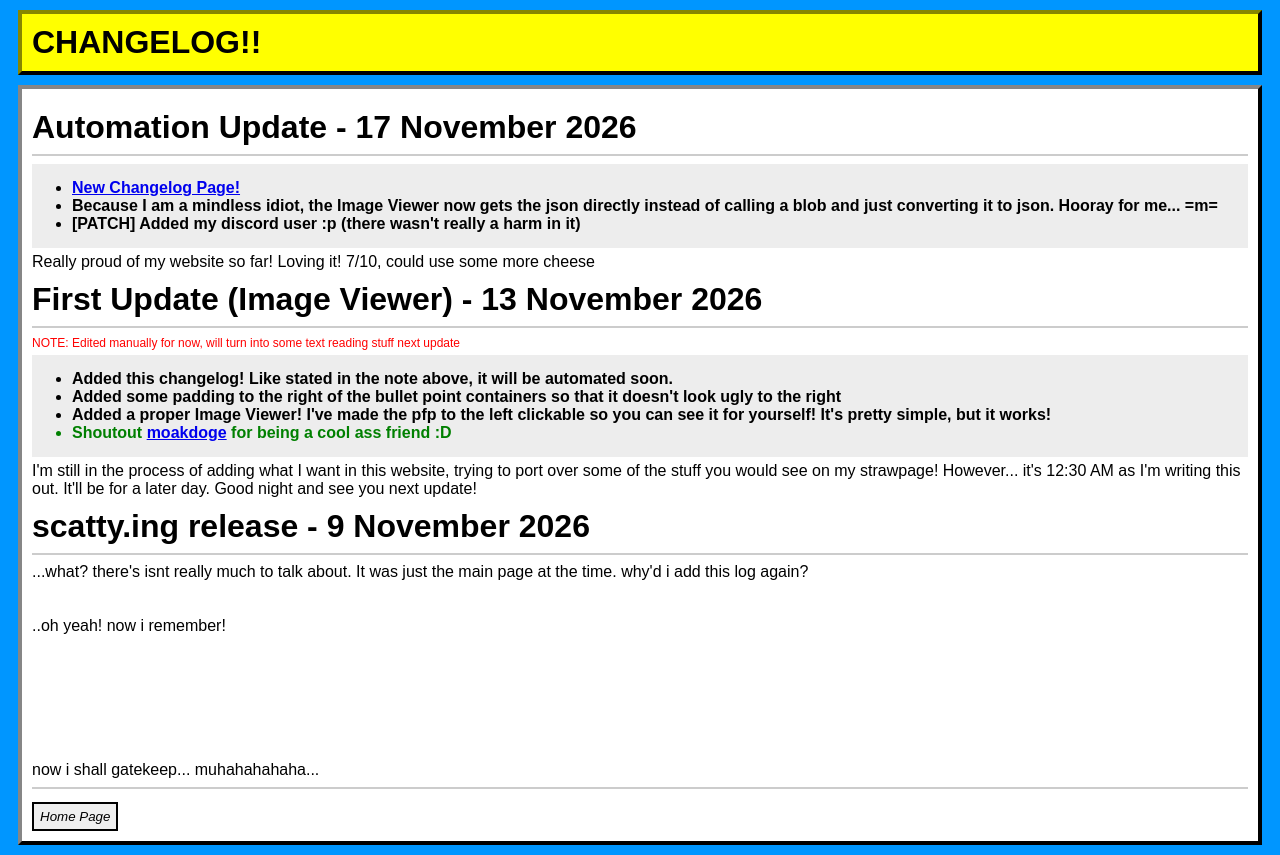
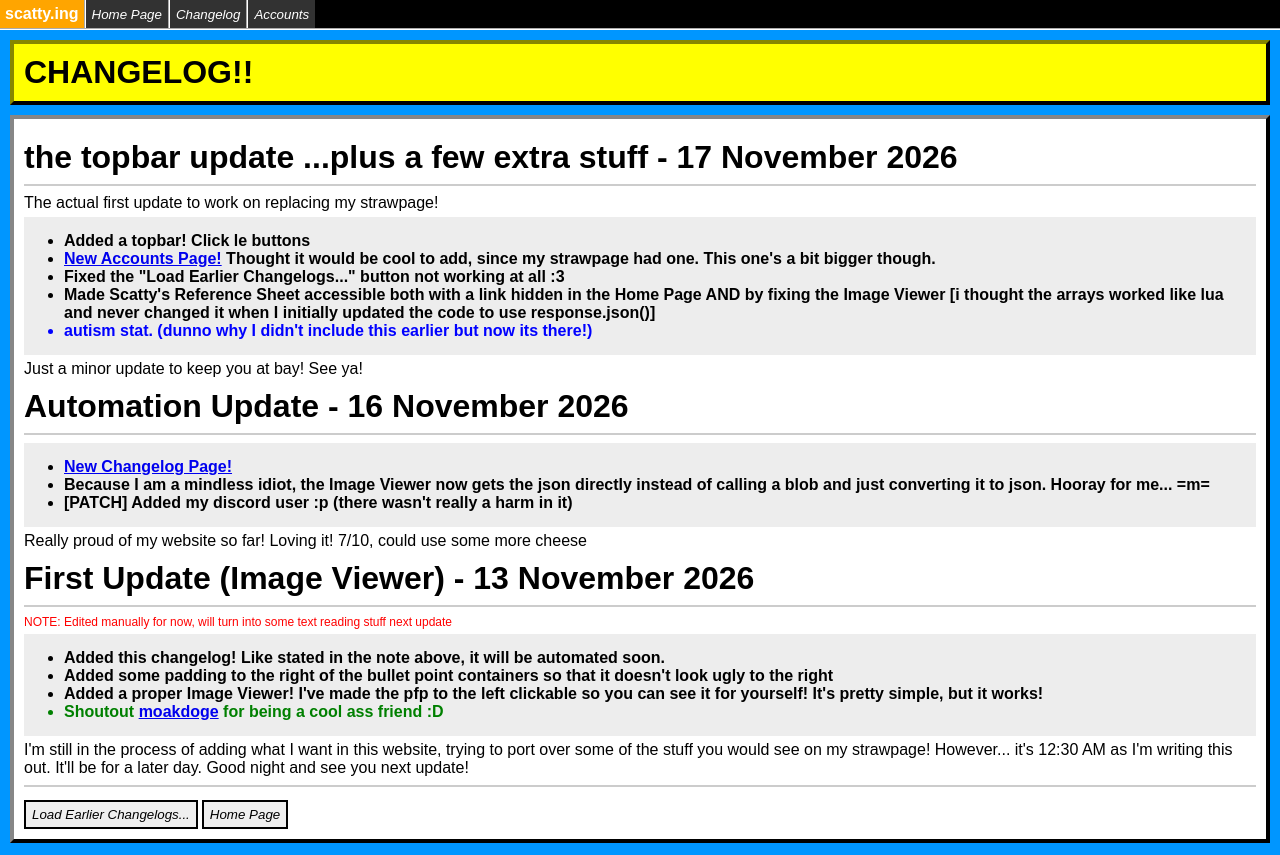
Before and after one commit to someScatty/scatty-website, a plain HTML site: page changelog.html in a window 1280 px wide. Drawn offline with Linux system fonts and the light colour scheme.

Commit message:
topbar update omgomgomgomgomgomgomgomgogmgomgomgomgogmogm

```diff
--- /dev/null
+++ b/accounts.html
@@ -0,0 +1,63 @@
+<!DOCTYPE html>
+
+<head>
+    <title>MY accounts. May them rest in peace</title>
+    <link href="css/base.css" rel="stylesheet" type="text/css">
+    <link href="css/extra.css" rel="stylesheet" type="text/css">
+</head>
+
+<!-- the newly implemented taskbar -->
+<div class="taskbar"></div>
+<script src="code/taskbar.js"></script>
+
+<body style="background-color: rgb(63, 46, 75);">
+    <div class="window">
+        <h1>About This Page</h1>
+        <hr>
+        <p>
+            I have an obscene amount of accounts, dead AND alive! So much so that I think it warrants its own list! So, here's a list of every account (to my knowledge, which is practically every single one) that I've had since July 1st, 2010 (my birthday!!)<br><br>
+            <text style="color: red;">NOTE: I will only be including accounts <i>started</i> by me. Any account that I've used that ISN'T by me will be excluded, for the sake of my own privacy (Most of those account types were just me taking over my family member's channels).<br>There will also be ones deliberately stripped out because I don't feel comfortable being associated with them publicly.</text><br>
+            <text style="color: blue;">ALSO NOTE: <b>Bold text</b> means the account is alive, and <i>Italics</i> means that the account has gone unused. Hope this helps!</text>
+        </p>
+
+        <h1>Scratch</h1>
+        <hr>
+        <ul style="font-weight: normal;">
+            <li style="font-weight: bold;"><a href="https://scratch.mit.edu/users/Deathn_t/">@Deathn_t</a> - My current account!</li>
+            <li><a href="https://scratch.mit.edu/users/SchoolChromebook/">@SchoolChromebook</a> - An alt I used when I was in a STEM class in middle school. No longer active.</li>
+            <li style="font-style: italic;"><a href="https://scratch.mit.edu/users/Diegos-Brother/">@Diegos-Brother</a> - An account dedicated to one of my old SR characters. While some comments were posted on it, no projects actually came from this.</li>
+            <li><a href="https://scratch.mit.edu/users/DiegoAnimations/">@DiegoAnimations</a> - Where most of my Compromised/Retro SR projects went! ...Wouldn't suggest jumping in blind though.</li>
+            <li><a href="https://scratch.mit.edu/users/johe85/">@johe85</a> - Other than more of the same thing as @johe84, this was also when I first joined the SR!</li>
+            <li><a href="https://scratch.mit.edu/users/johe84/">@johe84</a> - My first account on Scratch! ...Titanic.</li>
+        </ul>
+
+        <h1>Roblox</h1>
+        <hr>
+        <ul style="font-weight: normal;">
+            <li style="font-weight: bold;"><a href="https://www.roblox.com/users/2308161632/profile">scatty (@Diego4321FEO_A)</a></li>
+            <li><a href="https://www.roblox.com/users/1017786592/profile">@Diego1234is_A</a> - Old Main</li>
+            <li><a href="https://www.roblox.com/users/1904535266/profile">@Diego1234isA_Dev</a> - Funny story about this one.
+                Now, you might think "but Scatty, why did you make an entirely different account JUST for your Roblox games?" To that I say... <b>MAKING GAMES IN THAT ACCOUNT WAS GARBAGE!!!</b></b>
+                I recently went back to try and see my <i>old</i> old games, the ones that WEREN'T in my dev alt. First of all, not even the biggest offender, this account had like 50 plugins installed and most of them were so outdated that they don't even work. I mean you got stuff from 2014 here! I started at <i>2020!</i>
+                Second of all, back then I was the BIGGEST toolbox hogger back in the day. Wanna know how I knew? <b>BECAUSE MOST OF MY OLDER GAMES WERE FILLED WITH INSTANCE BOMBS!!!!!!!!!</b> There are games there that I can't run at ALL because of them, and the ones that I can take MINUTES to load on my current computer! It should not take minutes for an iMac 2020 (on Windows) to load a stupid ROBLOX GAME! RRRRRRRRRRoehoweuigouiwehgioewu
+            </li>
+            <li><a href="https://www.roblox.com/users/880564998/profile">@Diego109741i</a> - Fun fact about this one: This was the account I discovered Flood Escape 2 in! I only found out about that and the existence of this account by digging through Diego1234is_A's games and finding some unpublished story path game about myself on Roblox on there.</li>
+        </ul>
+
+        <h1>Youtube</h1>
+        <hr>
+        <ul style="font-weight: normal;">
+            <li style="font-weight: bold;"><a href="https://www.youtube.com/channel/UCTo5E6_J6rfCu3P_usRxI-Q">Scatty (@SomeScatty)</a> - My Current Account!</li>
+            <li><a href="https://www.youtube.com/channel/UCBF34h-NgK_soxGTIzecaeA">Block (@diegoishere3672)</a> - My Old Youtube Account! I abandoned it because the 4K seemed unearned in a way. I assure you I only got that to the thousands because of the scan vs rounds I did back in the day several years ago. Not proud of that phase.</li>
+            <li><a href="https://www.youtube.com/channel/UCuq8ZoDMTd8vf8onB0lmmgg/">Diego Araujo de mami camona</a> - I was 5 when I started this account.</li>
+        </ul>
+
+        <h1>Miscellaneous</h1>
+        <hr>
+        <ul style="font-style: italic; font-weight: normal;">
+            <li><text style="color: green;">ComicFury: </text><a href="https://comicfury.com/profile.php?username=somescatty">@somescatty</a> - goes unused for now, might post something here soon. no promises tho</li>
+            <li><text style="color: purple;">Glomble: </text><a href="https://glomble.com/profiles/s8VljlEyap_b">@somescatty</a> - Don't really go on Glomble much, but I have an account there! I check Glomble from time to time (over the span of months).</li>
+            <li style="font-weight: bold; font-style: normal;"><text style="color: rgb(76, 115, 255);">Discord: </text><a href="https://discord.com/users/704092215517118504">Scatty (@some_scatty)</a> - My Only (main) Discord Account!</li>
+        </ul>
+    </div>
+</body>
--- a/changelog.html
+++ b/changelog.html
@@ -5,6 +5,11 @@
     <link href="css/base.css" rel="stylesheet" type="text/css">
     <link href="css/extra.css" rel="stylesheet" type="text/css">
 </head>
+
+<!-- the newly implemented taskbar -->
+<div class="taskbar"></div>
+<script src="code/taskbar.js"></script>
+
 <body style="background-color: rgb(0, 150, 255);">
     <div class="window" style="background-color: yellow; border-color: rgb(50,50,0);">
         <h1 style="margin: 0;">CHANGELOG!!</h1>
--- a/code/changelog_get.js
+++ b/code/changelog_get.js
@@ -45,8 +45,9 @@ function loadMore() {
         console.log(loadedChangelogs.length);
         insertChangelog(changelogs[loadedChangelogs.length]);
     }
-    if (loadedChangelogs.length < changelogs.length) {
+    if (loadedChangelogs.length >= changelogs.length) {
         // divider.style.display = "none";
+        console.log("load check");
         reloadButton.style.display = "none";
     }
 }
@@ -58,7 +59,7 @@ changeFETCH.then(() => {
         // divider.style.display = "none";
         reloadButton.style.display = "none";
     }
-    reloadButton.addEventListener("onclick", () => {
-        loadMore();
-    });
+    console.log("confirm", reloadButton);
 });
+// reloadButton.addEventListener("onclick", loadMore);
+reloadButton.onclick = loadMore;
--- a/code/changelogs.json
+++ b/code/changelogs.json
@@ -1,7 +1,12 @@
 {
     "changelogs": [{
+        "name": "the topbar update ...plus a few extra stuff",
+        "date": "17 November 2026",
+        "realHTML": "<p>The actual first update to work on replacing my strawpage!</p><ul><li>Added a topbar! Click le buttons</li><li><a href='./accounts.html'>New Accounts Page!</a> Thought it would be cool to add, since my strawpage had one. This one's a bit bigger though.</li><li>Fixed the \"Load Earlier Changelogs...\" button not working at all :3</li><li>Made Scatty's Reference Sheet accessible both with a link hidden in the Home Page AND by fixing the Image Viewer [i thought the arrays worked like lua and never changed it when I initially updated the code to use response.json()]</li><li style='color: blue;'>autism stat. (dunno why I didn't include this earlier but now its there!)</li></ul>",
+        "notes": "Just a minor update to keep you at bay! See ya!"
+    },{
         "name": "Automation Update",
-        "date": "17 November 2026",
+        "date": "16 November 2026",
         "realHTML": "<ul><li><a href='./changelog.html'>New Changelog Page!</a></li><li>Because I am a mindless idiot, the Image Viewer now gets the json directly instead of calling a blob and just converting it to json. Hooray for me... =m=</li><li>[PATCH] Added my discord user :p (there wasn't really a harm in it)</li></ul>",
         "notes": "Really proud of my website so far! Loving it! 7/10, could use some more cheese"
     },{
--- a/code/image-viewer-code.js
+++ b/code/image-viewer-code.js
@@ -35,7 +35,7 @@ async function updateImageData() {
             console.log(imageName);
 
             let currentTime
-            for (let imID = 0; imID < response.list.length - 1; imID++) {
+            for (let imID = 0; imID < response.list.length; imID++) {
                 if (response.list[imID].name == imageName) {
                     currentTime = response.list[imID];
                 }
--- /dev/null
+++ b/code/taskbar.js
@@ -0,0 +1,33 @@
+taskbar = document.getElementsByClassName("taskbar")[0];
+console.log(taskbar);
+
+scattyingMarketing = document.createElement("p");
+scattyingMarketing.innerText = "scatty.ing";
+scattyingMarketing.id = "scattying";
+
+function createTaskbarButton(name, link) {
+    let initial;
+    if (link) {
+        initial = document.createElement("a");
+        initial.href = link;
+
+        const realButton = document.createElement("button");
+        realButton.innerText = name;
+        initial.appendChild(realButton);
+    } else {
+        initial = document.createElement("button");
+        initial.innerText = name;
+    }
+
+    return initial;
+}
+
+const home = createTaskbarButton("Home Page", "./index.html");
+const changelog = createTaskbarButton("Changelog", "./changelog.html");
+const accounts = createTaskbarButton("Accounts", "./accounts.html");
+
+taskbar.appendChild(scattyingMarketing);
+
+taskbar.appendChild(home);
+taskbar.appendChild(changelog);
+taskbar.appendChild(accounts);
--- a/css/base.css
+++ b/css/base.css
@@ -37,3 +37,10 @@ button {
     margin-top: 5px;
     height: 2.2em;
 }
+
+body {
+    margin: 0;
+}
+.bodyReplace {
+    margin: 8px;
+}
--- a/css/extra.css
+++ b/css/extra.css
@@ -9,3 +9,56 @@
 
     background-color: white;
 }
+
+.taskbar {
+    position: sticky;
+    top: 0;
+    background-color: black;
+    color: white;
+    /* height: min-content; */
+    /* width: calc(1vw + 16); */
+
+    display: inline-flex;
+    width: 100vw;
+
+    border-bottom-style: groove;
+    border-color: white;
+    /* border-width: 0; */
+    border-bottom-width: 2.5px;
+
+    /* position: absolute; */
+}
+
+#scattying {
+    padding: 5px;
+    background-color: orange;
+    font-weight: bold;
+    /* align-self:last baseline; */
+}
+
+.taskbar button {
+    /* background: none; */
+    background-color: rgb(50,50,50);
+    color: white;
+    margin: 0;
+
+    padding-top: 0;
+    padding-bottom: 0;
+
+    border-style: groove;
+    border-width: 0;
+    border-left-width: 2.5px;
+    border-color: white;
+
+    height: 100%;
+}
+.taskbar button:hover {
+    background-color: rgb(100,100,100);
+}
+.taskbar button:active {
+    background-color: rgb(200, 90, 132);
+}
+.taskbar p {
+    margin: 0;
+    width:fit-content;
+}
```
Also changed, not shown: index.html (+16 -8 lines).
